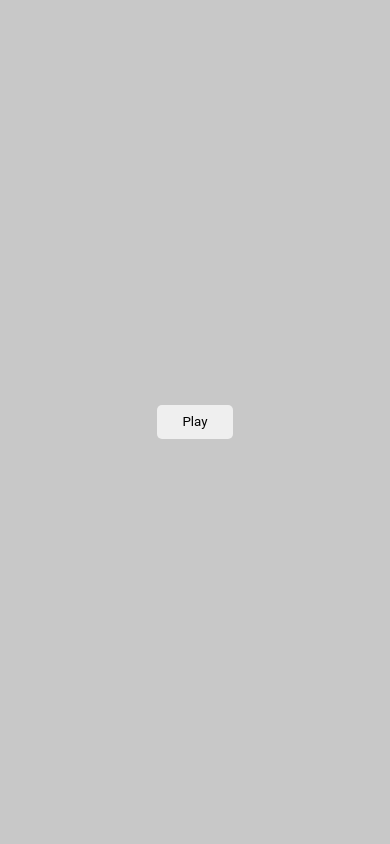
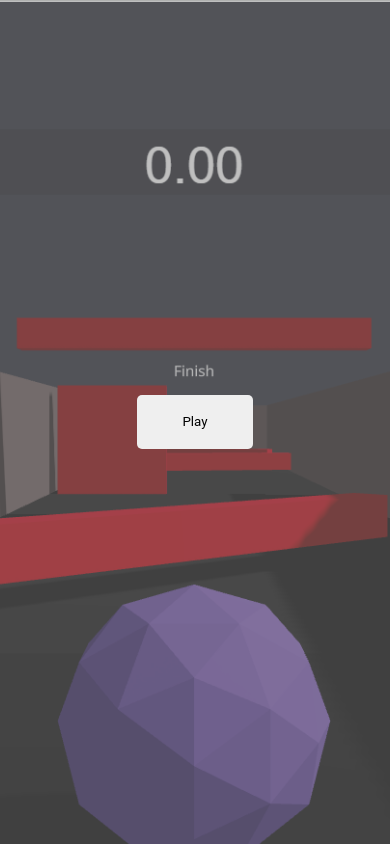
Before and after one commit to shanu3742/MARBLE-RACE, a React (Vite) app: page /app/roll-the-ball in a window 390 px wide. Built offline with nearby package versions, Linux system fonts and the light colour scheme.

Commit message:
mobile touch event added

```diff
--- a/src/components/interface/Interface.css
+++ b/src/components/interface/Interface.css
@@ -81,3 +81,33 @@
     pointer-events: none;
     visibility: hidden;
   }
+
+  @media screen and (max-width: 768px) {
+    .controls{
+      position: fixed;
+      width: 100%;
+      bottom: 0px;
+      left: 20px;
+      display: grid;
+      grid-template-columns: repeat(3, 50px);
+      grid-template-rows: repeat(3, 50px);
+      gap: 15px;
+      pointer-events: auto;
+      cursor: pointer;
+  }
+    .button {
+      width: 50px;
+      height: 50px;
+      border-radius: 50%;
+      box-shadow: 0 4px 8px rgba(0,0,0,0.6),
+                  inset 0 -4px 8px rgba(255,255,255,0.05);
+      border: 2px solid #444;
+      color: #fff;
+      font-size: 24px;
+      cursor: pointer;
+      display: flex;
+      justify-content: center;
+      align-items: center;
+      transition: transform 0.1s, box-shadow 0.2s;
+    }
+  }
--- a/src/components/interface/Interface.tsx
+++ b/src/components/interface/Interface.tsx
@@ -39,23 +39,25 @@
   }, [])
 
   const triggerEvent = useInterfaceEvent((state) => state.triggerEvent);
+  const evenType = useInterfaceEvent((state) => state.event);
+  const activeButtonType = evenType?.type
+  return <div className="interface">
 
-  return <div className="interface">
     <div className="time" ref={time}>0.0</div>
     {
       phase === 'ended' && <div className="restart" onClick={restart}>Restart</div>
     }
     <div className='controls'>
       <div className="empty"></div>
-      <button className={`button  ${forward ? 'active' : 'deactive'}`} onClick={() => triggerEvent('forwardIn', { pressed: true })} >↑</button>
+      <button className={`button  ${forward || activeButtonType === 'forwardIn' ? 'active' : 'deactive'}`} onMouseDown={() => triggerEvent('forwardIn', { pressed: true })} onMouseUp={() => triggerEvent(null)} onTouchStart={() => triggerEvent('forwardIn', { pressed: true })} onTouchEnd={() => triggerEvent(null)} >↑</button>
       <div className="empty"></div>
 
-      <button className={`button  ${leftward ? 'active' : 'deactive'}`} onClick={() => triggerEvent('leftwardIn', { pressed: true })} >←</button>
-      <button className={`button  ${jump ? 'active' : 'deactive'}`} onClick={() => triggerEvent('spaceIn', { pressed: true })} >⏺</button>
-      <button className={`button  ${rightward ? 'active' : 'deactive'}`} onClick={() => triggerEvent('rightwardIn', { pressed: true })} >→</button>
+      <button className={`button  ${leftward || activeButtonType === 'leftwardIn' ? 'active' : 'deactive'}`} onMouseDown={() => triggerEvent('leftwardIn', { pressed: true })} onMouseUp={() => triggerEvent(null)} onTouchStart={() => triggerEvent('leftwardIn', { pressed: true })} onTouchEnd={() => triggerEvent(null)} >←</button>
+      <button className={`button  ${jump || activeButtonType === 'spaceIn' ? 'active' : 'deactive'}`} onMouseDown={() => triggerEvent('spaceIn', { pressed: true })} onMouseUp={() => triggerEvent(null)} onTouchStart={() => triggerEvent('spaceIn', { pressed: true })} onTouchEnd={() => triggerEvent(null)}  >⏺</button>
+      <button className={`button  ${rightward || activeButtonType === 'rightwardIn' ? 'active' : 'deactive'}`} onMouseDown={() => triggerEvent('rightwardIn', { pressed: true })} onMouseUp={() => triggerEvent(null)} onTouchStart={() => triggerEvent('rightwardIn', { pressed: true })} onTouchEnd={() => triggerEvent(null)}>→</button>
 
       <div className="empty"></div>
-      <button className={`button  ${backward ? 'active' : 'deactive'}`} onClick={() => triggerEvent('backwardIn', { pressed: true })} >↓</button>
+      <button className={`button  ${backward || activeButtonType === 'backwardIn' ? 'active' : 'deactive'}`} onMouseDown={() => triggerEvent('backwardIn', { pressed: true })} onMouseUp={() => triggerEvent(null)} onTouchStart={() => triggerEvent('backwardIn', { pressed: true })} onTouchEnd={() => triggerEvent(null)}>↓</button>
       <div className="empty"></div>
 
     </div>
--- a/src/pages/RollTheBall/RollTheBall.css
+++ b/src/pages/RollTheBall/RollTheBall.css
@@ -1,13 +1,23 @@
 .overlay{
     width: 100%;
     height: 100vh;
-    background-color: rgb(200, 200, 200);
+    /* background-color: rgb(200, 200, 200); */
+    background-color: rgba(128, 128, 128, 0.5);
     display: flex;
     align-items: center;
     justify-content: center;
 }
 .overlay>button{
-    padding: 10px 25px;
+    padding: 20px 45px;
     border-radius: 5px;
     cursor: pointer;
 }
+.full-screen-image {
+    position: fixed;
+    top: 0;
+    left: 0;
+    width: 100vw;
+    height: 100vh;
+    object-fit: cover;
+    z-index: -1; /* behind everything */
+  }
--- a/src/pages/RollTheBall/RollTheBall.tsx
+++ b/src/pages/RollTheBall/RollTheBall.tsx
@@ -35,6 +35,12 @@
             }
             {
                 !isInterected && <div className='overlay'>
+                    <img
+                        src="/image/marble-race.png"
+                        alt="game leanding Background"
+                        loading="lazy"
+                        className="full-screen-image"
+                    />
                     <button onClick={() => setIsInterected(true)}>Play</button>
                 </div>
             }
--- a/src/store/useInterfaceEvent.ts
+++ b/src/store/useInterfaceEvent.ts
@@ -6,7 +6,7 @@
   triggerEvent: (type, payload = {}) => {
     set({ event: { type, payload } });
     // reset it in next tick (simulate one-time event)
-    setTimeout(() => set({ event: null }), 0);
+    // setTimeout(() => set({ event: null }), 0);
   },
 }));
 
```
Also changed, not shown: public/image/marble-race.png (added).
